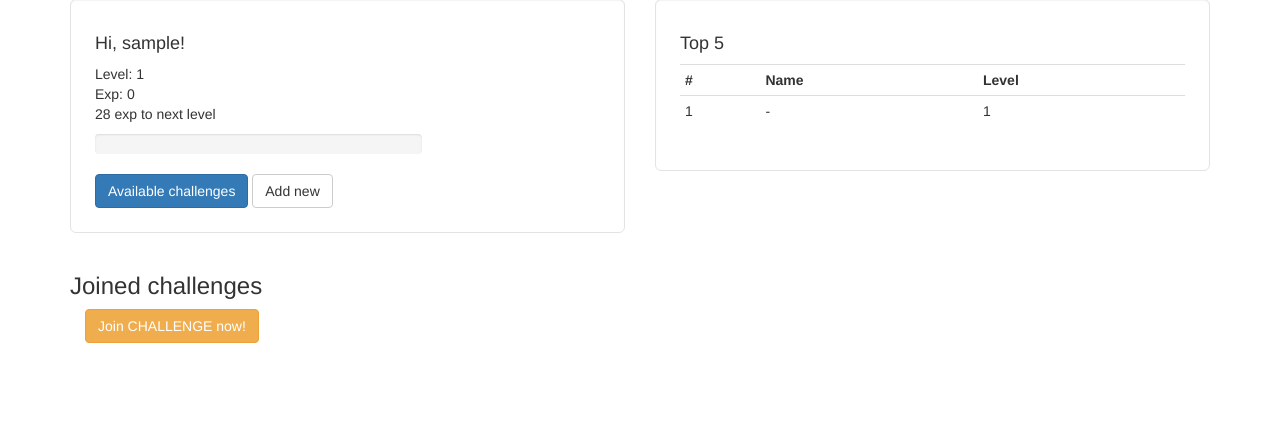
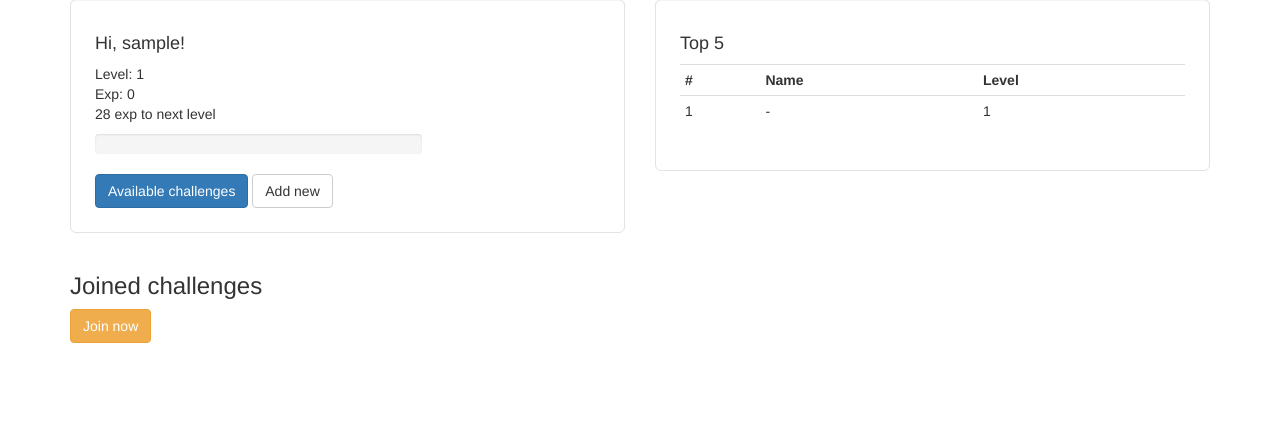
Before and after one commit to kosiacz3q/io_repo, a Django app: page /spierdon/ in a window 1280 px wide. Shown: the part 73-499 px from the top of the page. Run offline with Django 3.2, Linux system fonts and the light colour scheme; the visitor is signed in with stand-in values (Sample User, id 1); data comes from the database, SQL or seed files in the repository; data that the repository does not hold is empty; some libraries are stand-ins or nearby versions.

Commit message:
removed 'container' class

```diff
--- a/spierdon/templates/index.html
+++ b/spierdon/templates/index.html
@@ -95,8 +95,8 @@
             {% endfor %}
         </div>
     {% else %}
-        <div class="container">
-            <a role="button" class="btn btn-warning" href="{% url 'spierdon:get_challenges' %}">Join CHALLENGE now!</a>
+        <div>
+            <a role="button" class="btn btn-warning" href="{% url 'spierdon:get_challenges' %}">Join now</a>
         </div>
     {% endif %}
 
```
